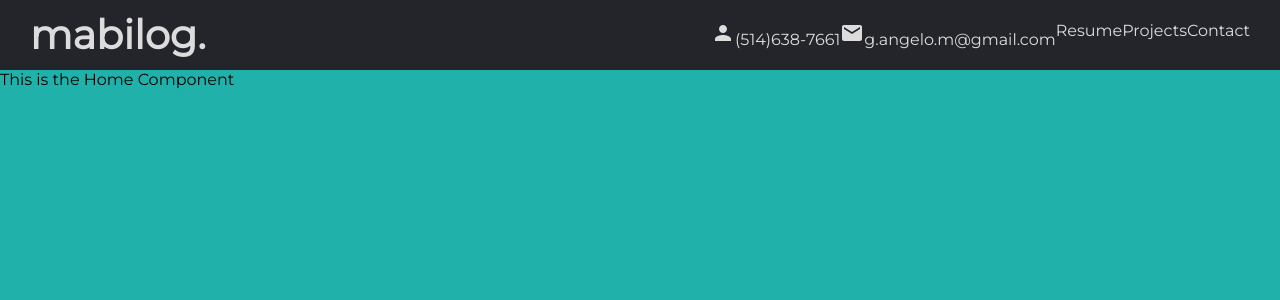
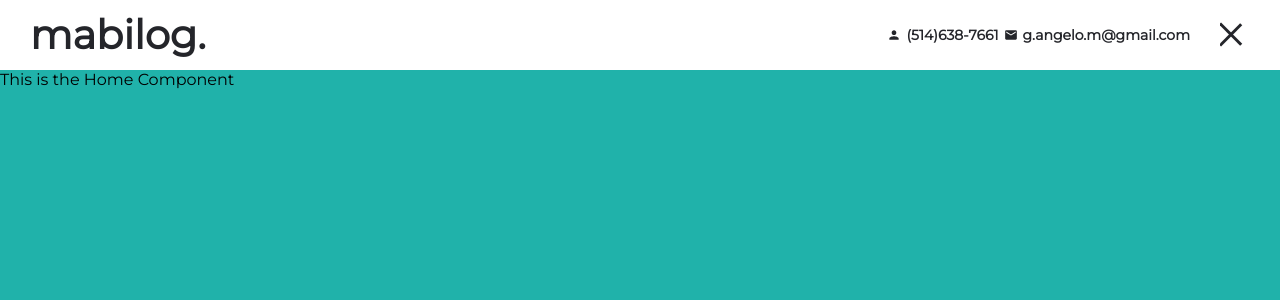
Before and after one commit to mabilog/website, a React (Create React App) app: page / in a window 1280 px wide. Shown: the top 300 px of the page. Built offline with nearby package versions, Linux system fonts and the light colour scheme.

Commit message:
please continue

```diff
--- a/src/components/Navbar.jsx
+++ b/src/components/Navbar.jsx
@@ -3,7 +3,7 @@ import './navbar.scss';
 import {Person, Mail} from '@material-ui/icons'
 const Navbar = () => {
   return (
-    <div className="navbar">
+    <div className="navbar active">
       <div className="wrapper">
         <div className="left">
           <a href='#home' className='logo'>mabilog.</a>
@@ -12,15 +12,21 @@ const Navbar = () => {
           </div>
         </div>
         <div className="right">
-          <div className="personal__ing">
-            <Person className='icon icon__person'/>
-            <span>(514)638-7661</span>
-            <Mail className='icon icon__mail'/>
-            <span>g.angelo.m@gmail.com</span>
+          <div className="personal__info">
+            <Person className='icon icon__person pInfo'/>
+            <span id="pInfo">(514)638-7661</span>
+            <Mail className='icon icon__mail pInfo'/>
+            <span id="pInfo">g.angelo.m@gmail.com</span>
           </div>
-          <a href="#resume" className="scroll-links">Resume</a>
-          <a href="#projects" className="scroll-links">Projects</a>
-          <a href="#contact" className="scroll-links">Contact</a>
+          <div className="hamburger">
+            <span className="line1"></span>
+            <span className="line2"></span>
+            <span className="line3"></span>
+
+            {/* <a href="#resume" className="scroll-links">Resume</a>
+            <a href="#projects" className="scroll-links">Projects</a>
+            <a href="#contact" className="scroll-links">Contact</a> */}
+          </div>
         </div>
       </div>
     </div>
--- a/src/components/navbar.scss
+++ b/src/components/navbar.scss
@@ -4,7 +4,7 @@
   width: 100%;
   height: 70px;
   background-color: $mainColor;
-  color: rgb(221, 220, 220);
+  color: $textColor;
   position: fixed;
   top: 0;
   z-index: 1;
@@ -15,7 +15,7 @@
     align-items: center;
     justify-content: space-between;
     text-decoration: none;
-    color: rgb(221, 220, 220);
+    color: inherit;
 
     .left{
 
@@ -29,11 +29,64 @@
 
     .right {
       display: flex;
-      .scroll-links{
+
+      .hamburger {
+        display: flex;
+        width: 30px;
+        height: 25px;
+        flex-direction: column;
+        justify-content: space-between;
         align-items: center;
-        justify-content: space-between;
-        text-decoration: none;
-        color: inherit;
+
+        span{
+          width: 100%;
+          height: 3px;
+          background-color: #fff;
+          transform-origin: left;
+          transition: all 2s ease;
+        }
+        // .scroll-links{
+        //   align-items: center;
+        //   justify-content: space-between;
+        //   text-decoration: none;
+        //   color: inherit;
+        //   padding: 10px;
+        // }
+      }
+      .personal__info{
+        display: flex;
+        justify-content: center;
+        align-items: center;
+        font-size: 14px;
+        font-weight: 700;
+        padding-right: 30px;
+
+        .pInfo{
+          padding: 5px;
+        }
+      }
+    }
+  }
+
+  &.active {
+    background-color: white;
+    color: #24252a;
+
+    .hamburger{
+      span{
+        &:first-child{
+          background-color: $mainColor;
+          transform: rotate(45deg);
+        }
+        &:nth-child{
+          opacity:0;
+        }
+        &:last-child{
+          background-color: $mainColor;
+          transform: rotate(-45deg);
+
+        }
+
       }
     }
   }
--- a/src/global.scss
+++ b/src/global.scss
@@ -1,2 +1,3 @@
 
 $mainColor: #24252a;
+$textColor: rgb(221, 220, 220);
```
